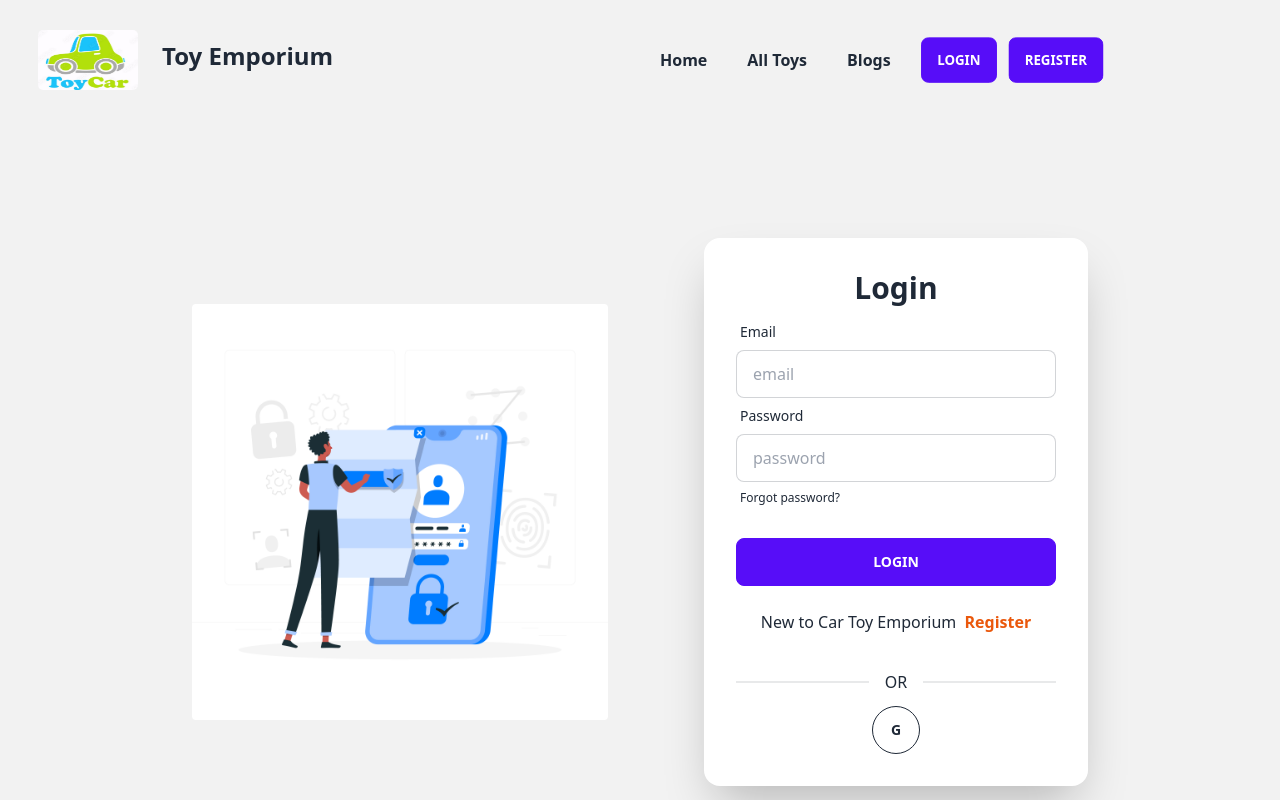
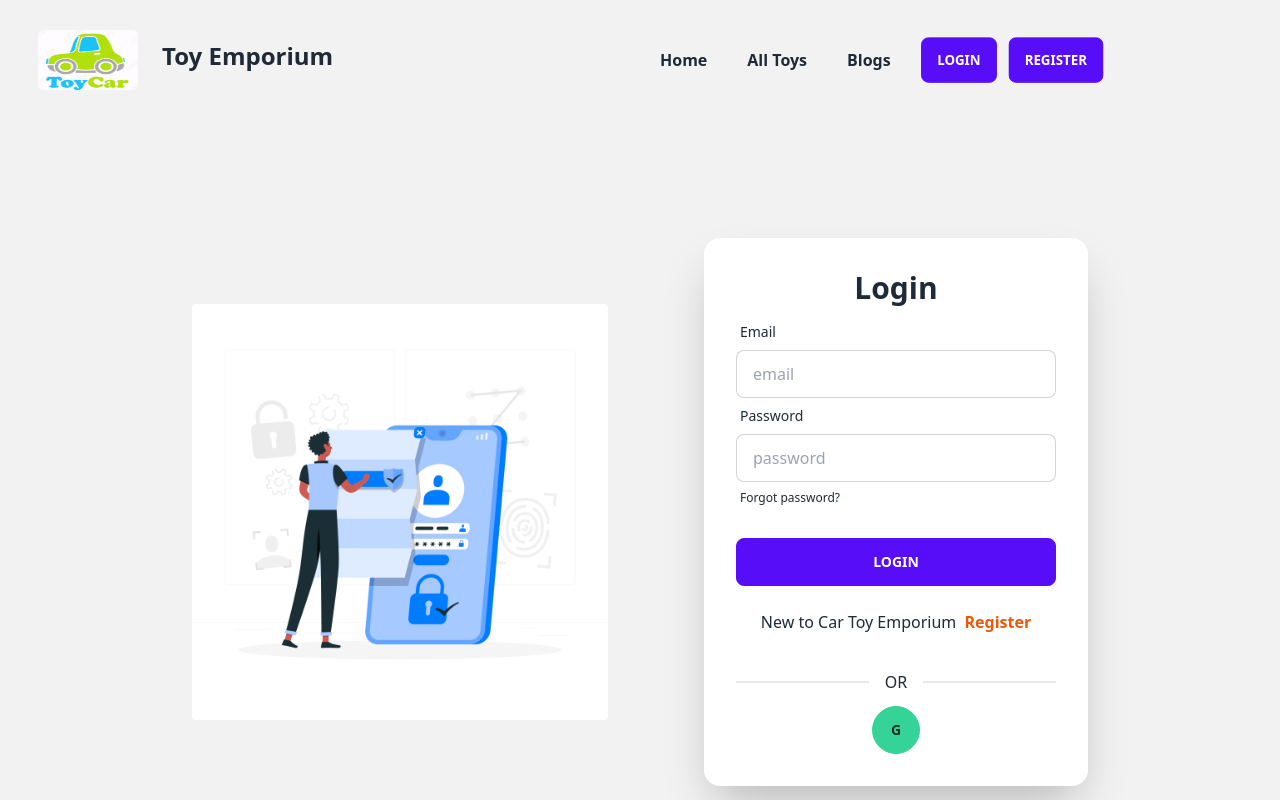
Before and after one commit to studentabusayeed/toy-project, a React (Vite) app: page /login in a window 1280 px wide. Shown: the top 800 px of the page. Built offline with nearby package versions, Linux system fonts and the light colour scheme; no server answers.

Commit message:
register added

```diff
--- a/src/pages/SocialLogin/SocialLogin.jsx
+++ b/src/pages/SocialLogin/SocialLogin.jsx
@@ -14,7 +14,7 @@ const SocialLogin = () => {
         <div>
             <div className="divider">OR</div>
             <div className="text-center">
-                <button onClick={handleGoogleSignIn} className="btn btn-circle btn-outline">
+                <button onClick={handleGoogleSignIn} className="btn btn-circle btn-success font-bold">
                     G
                 </button>
             </div>
```
